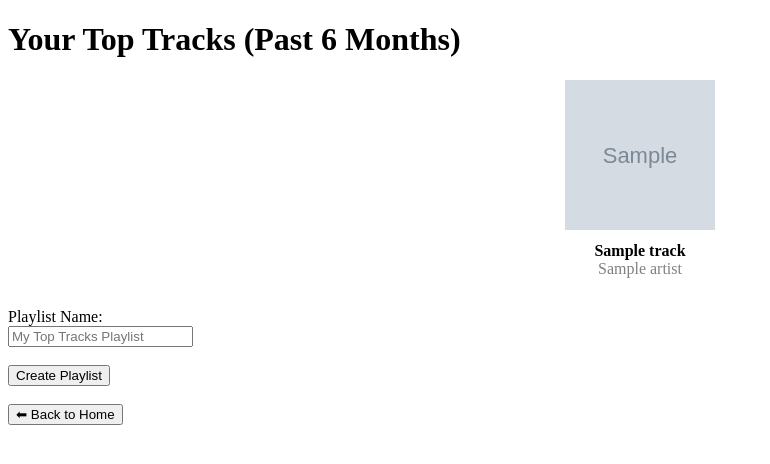
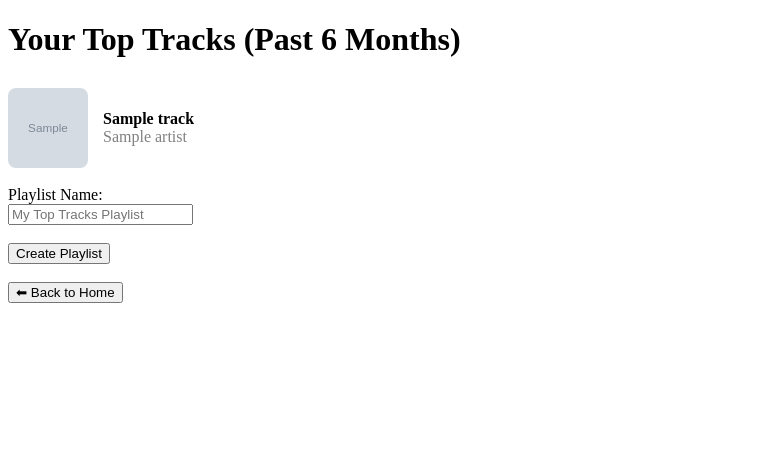
Before and after one commit to ryanchan339/The-SpotifyBook, a Flask app: template templates/top_tracks.html in a window 1280 px wide. Shown: the top 464 px of the page, without its empty margins (0-770 px from the left). Run offline with Flask 3, Linux system fonts and the light colour scheme; the template is opened without the code that fills it: most values are stand-ins (such as "Sample title", 1, 10 or a date in 2020); grey boxes marked "Sample" are stand-in pictures.

Commit message:
horizontal rows

```diff
--- a/templates/top_tracks.html
+++ b/templates/top_tracks.html
@@ -2,15 +2,47 @@
 <html>
 <head>
   <title>Your Top Tracks</title>
+  <style>
+    .track-list {
+      display: flex;
+      flex-direction: column;
+      gap: 20px;
+      margin-top: 30px;
+    }
+
+    .track-item {
+      display: flex;
+      align-items: center;
+      gap: 15px;
+    }
+
+    .track-item img {
+      width: 80px;
+      height: 80px;
+      border-radius: 8px;
+    }
+
+    .track-info {
+      display: flex;
+      flex-direction: column;
+    }
+
+    .track-name {
+      font-weight: bold;
+    }
+
+    .track-artist {
+      color: gray;
+    }
+  </style>
 </head>
 <body>
   {% set label_map = {
-  'short_term': 'Past 4 Weeks',
-  'medium_term': 'Past 6 Months',
-  'long_term': 'All Time'
+    'short_term': 'Past 4 Weeks',
+    'medium_term': 'Past 6 Months',
+    'long_term': 'All Time'
   } %}
   <h1>Your Top Tracks ({{ label_map.get(time_range or 'medium_term') }})</h1>
-
 
   {% if session.solo_mode %}
     <p>You’re in <strong>solo mode</strong>. This playlist will be created in your account only.</p>
@@ -32,22 +64,23 @@
 
       <button type="submit">Refresh Tracks</button>
     </form>
-
   {% endif %}
 
-  <div style="display: flex; flex-direction: column; align-items: center;">
+  <!-- 🔥 Track Display Section -->
+  <div class="track-list">
     {% for track in track_info %}
-      <div style="margin-bottom: 30px; text-align: center;">
-        <img src="{{ track.image }}" alt="Album cover" width="150" height="150"><br>
-        <div style="margin-top: 8px;"><strong>{{ track.name }}</strong></div>
-        <div style="color: gray;">{{ track.artist }}</div>
+      <div class="track-item">
+        <img src="{{ track.image }}" alt="Album cover">
+        <div class="track-info">
+          <div class="track-name">{{ track.name }}</div>
+          <div class="track-artist">{{ track.artist }}</div>
+        </div>
       </div>
     {% endfor %}
   </div>
 
-
-
   <form action="/create-playlist" method="post">
+    <br>
     <label for="playlist_name">Playlist Name:</label><br>
     <input type="text" id="playlist_name" name="playlist_name"
            placeholder="My Top Tracks Playlist" required>
```
